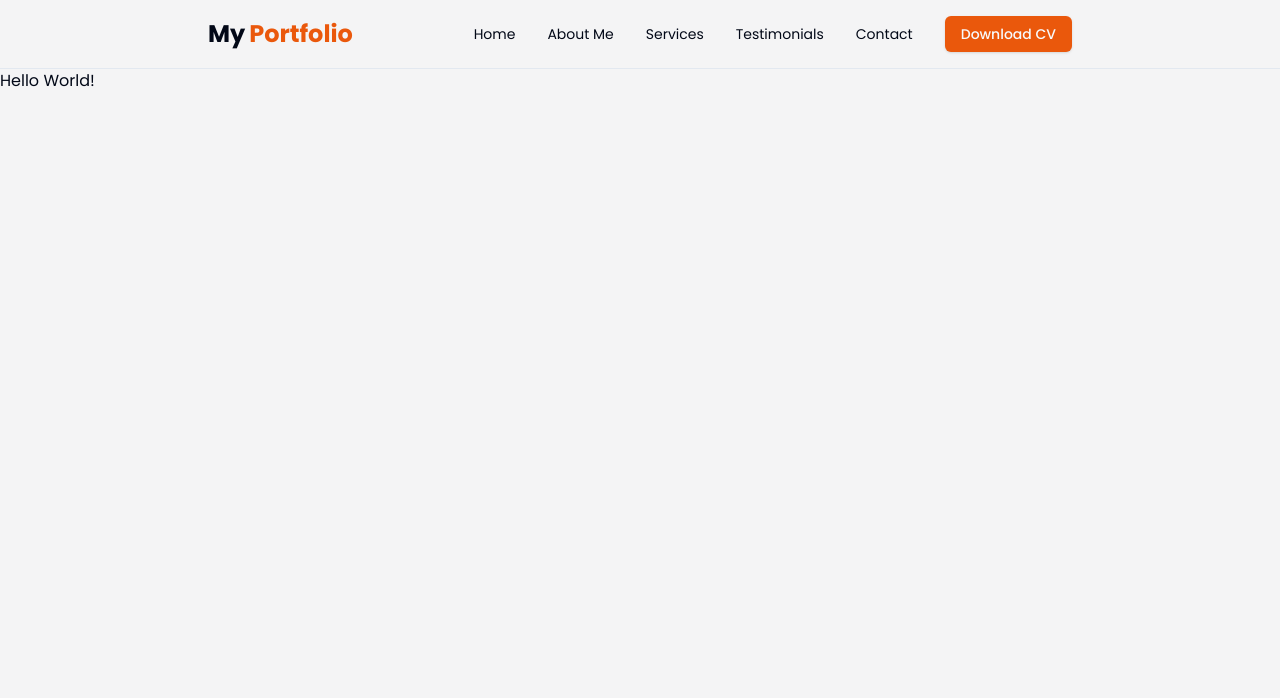
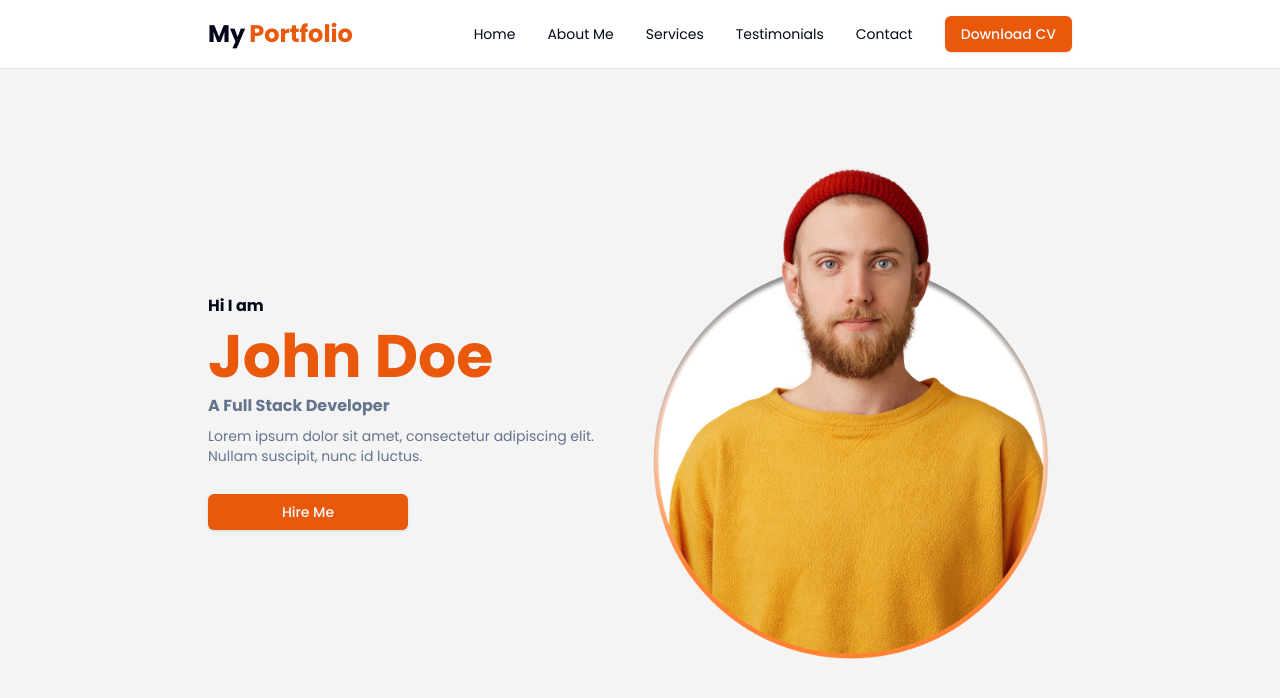
Before and after one commit to makewithreact/my-portfolio, a Next.js app: page / in a window 1280 px wide. Shown: the top 698 px of the page. Built offline with nearby package versions, Linux system fonts and the light colour scheme.

Commit message:
feat: create HeroSection

```diff
--- a/app/page.tsx
+++ b/app/page.tsx
@@ -1,7 +1,9 @@
+import { HeroSection } from "@/components/HeroSection";
+
 export default function Home() {
   return (
-    <div>
-      Hello World!
-    </div>
+    <main className="flex flex-col gap-8 w-full max-w-4xl p-4 mx-auto">
+      <HeroSection />
+    </main>
   );
 }
--- a/components/Header.tsx
+++ b/components/Header.tsx
@@ -33,7 +33,7 @@ export function Header() {
 
 
   return (
-    <header className="w-full border-b">
+    <header className="w-full bg-white border-b">
       <div className="w-full max-w-4xl p-4 mx-auto flex justify-between gap-3">
         <div className="flex items-center gap-1">
           <span className="text-2xl font-bold">My</span>
--- /dev/null
+++ b/components/HeroSection.tsx
@@ -0,0 +1,24 @@
+import Image from 'next/image'
+import profileImage from '../public/images/profile-avatar.png'
+import { Button } from './ui/button'
+
+export function HeroSection() {
+  return (
+    <section className="w-full py-10 md:py-20 flex flex-col-reverse md:flex-row gap-3 items-center">
+      <div className="w-full flex flex-col gap-2">
+        <h2 className="font-bold">Hi I am</h2>
+        <h1 className="text-6xl font-bold text-orange-600">John Doe</h1>
+        <h3 className="font-bold text-muted-foreground">A Full Stack Developer</h3>
+        <p className="text-muted-foreground text-sm">
+          Lorem ipsum dolor sit amet, consectetur adipiscing elit. Nullam
+          suscipit, nunc id luctus.
+        </p>
+        <Button className="bg-orange-600 max-w-[200px] mt-5">Hire Me</Button>
+      </div>
+
+      <div className="w-full flex flex-col gap-1">
+        <Image src={profileImage} alt="Jhon Doe" width={500} height={500} />
+      </div>
+    </section>
+  )
+}
```
